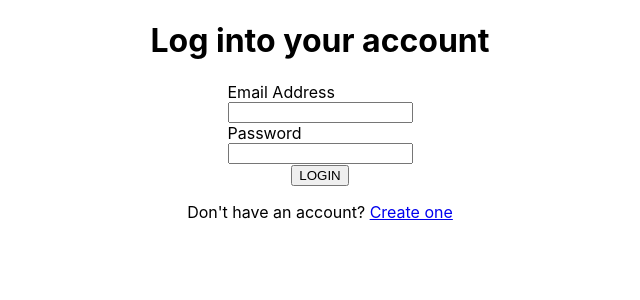
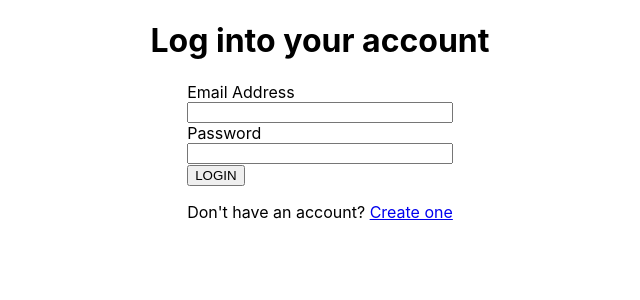
Before and after one commit to innocdavid/forum-gui, a React (Create React App) app: page / in a window 1280 px wide. Shown: the top 300 px of the page, without its empty margins (320-960 px from the left). Built offline with nearby package versions, Linux system fonts and the light colour scheme.

Commit message:
Update: Refine Login Component

```diff
--- a/src/components/login.jsx
+++ b/src/components/login.jsx
@@ -1,4 +1,3 @@
-import userEvent from "@testing-library/user-event";
 import React, { useState } from "react";
 import { Link } from "react-router-dom";
 
@@ -12,8 +11,15 @@ const Login = () => {
 
     // handleChange
     const handleChange = (e) => {
+        setUser(prev => ({
+            ...prev, [e.target.name]: e.target.value
+        }))
 
     };
+
+    const handleSubmit = () => {
+
+    }
 
     return (
         <main
@@ -27,6 +33,7 @@ const Login = () => {
             }}
         >
             <h1>Log into your account</h1>
+            <form onSubmit={ handleSubmit }>
                 <div style={{ display: "flex", flexDirection: "column"}}>
                     <label htmlFor="email">Email Address</label>
                     <input
@@ -60,6 +67,7 @@ const Login = () => {
                         Don't have an account? <Link to="/register">Create one</Link>
                     </p>
                 </div>
+            </form>
         </main>
     );
 }
```
Lines whose indentation alone changed are shown as unchanged.
